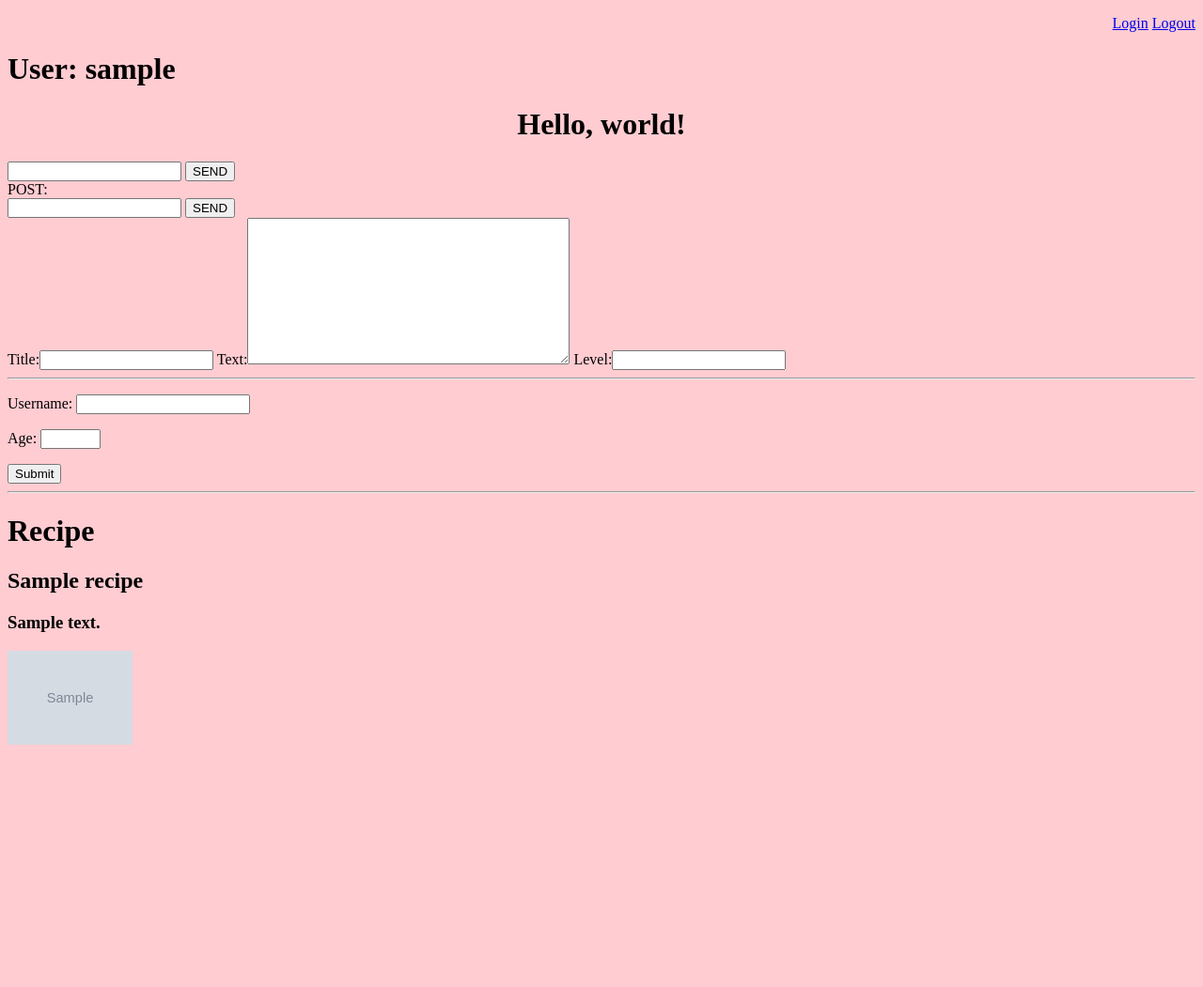
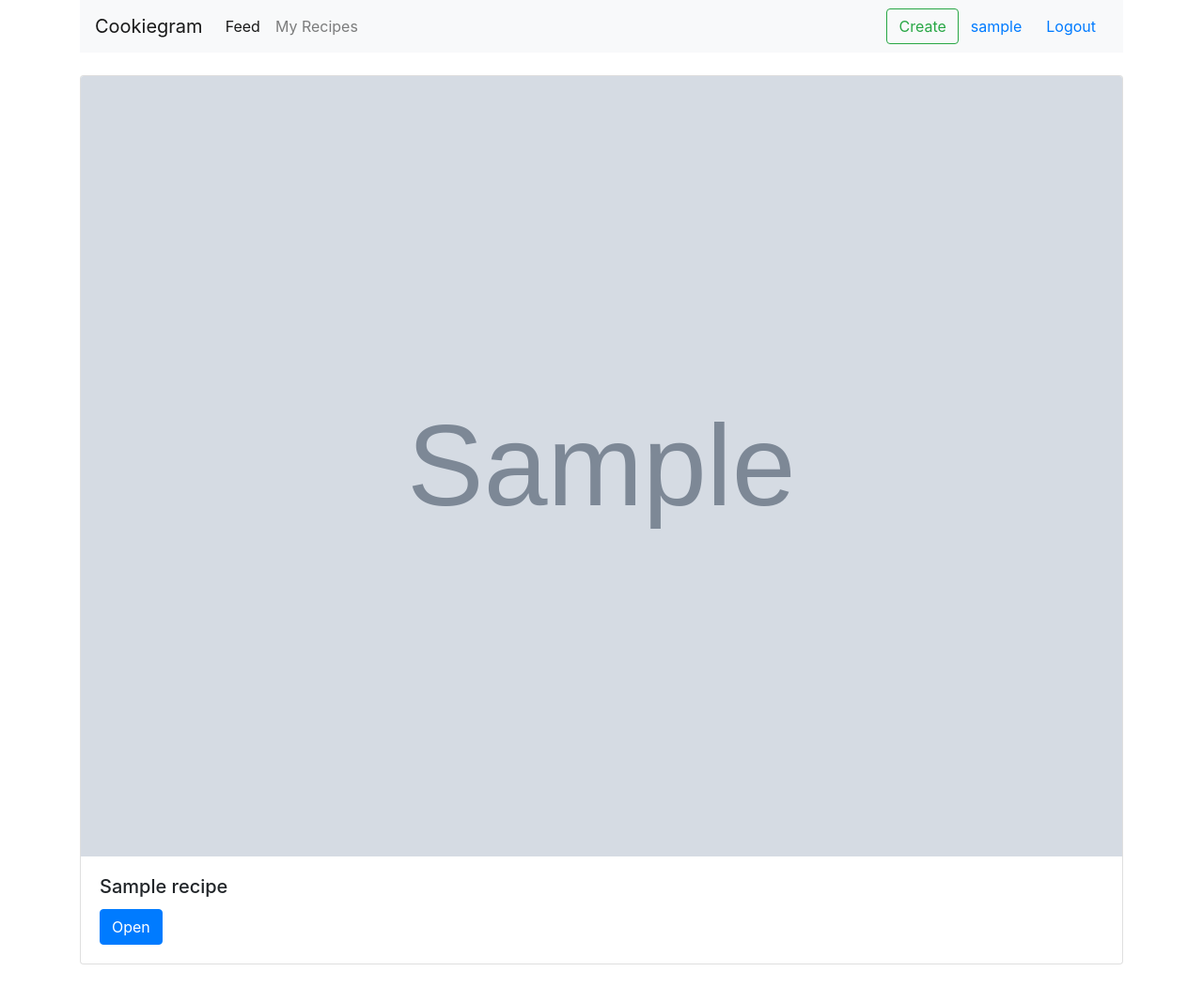
Before and after one commit to tima-akulich/z14_2, a Django app: page / in a window 1280 px wide. Shown: the whole page at 94% size. Before the commit the page ends 793 px from the top, so only its background shows below. Run offline with Django 3.2, Linux system fonts and the light colour scheme; a user stored in the database is signed in; tables that the repository leaves empty hold one stand-in row (values such as "Sample post"); grey boxes marked "Sample" are stand-in pictures; some libraries are stand-ins or nearby versions.

Commit message:
New homework

```diff
--- a/cooking/forms.py
+++ b/cooking/forms.py
@@ -1,25 +1,16 @@
 from django import forms
+from django.contrib.auth.forms import UserCreationForm
 
-from cooking.models import Recipe
-
-
-class MyFirstForm(forms.Form):
-    username = forms.CharField()
-    age = forms.IntegerField(min_value=1, max_value=100)
-    # date = forms.DateField()
-
-    def clean_username(self):
-        username = self.cleaned_data['username']
-        if username == 'bad_word':
-            raise forms.ValidationError('Your username has bad word')
-        return username
-
-    def clean(self):
-        cleaned_data = super().clean()
-        return cleaned_data
+from cooking.models import Recipe, User
 
 
 class RecipeForm(forms.ModelForm):
     class Meta:
         model = Recipe
-        fields = ('title', 'text', 'level')
+        fields = ('title', 'text', 'level', 'image')
+
+
+class RegistrationForm(UserCreationForm):
+    class Meta:
+        model = User
+        fields = ('username', 'password1', 'password2')
--- a/cooking/models.py
+++ b/cooking/models.py
@@ -8,6 +8,8 @@ from django.db import models
 # class UserInfo(models.Model):
 #     user = models.OneToOneField('auth.User', on_delete=models.CASCADE)
 #     avatar = models.ImageField(blank=True, null=True)
+from django.urls import reverse
+
 
 class User(AbstractUser):
     avatar = models.ImageField(blank=True, null=True)
@@ -28,6 +30,9 @@ class Recipe(models.Model):
 
     def __str__(self):
         return f'{self.author} - {self.title}'
+
+    def get_absolute_url(self):
+        return reverse('recipe', args=(self.pk, ))
 
     class Meta:
         verbose_name = 'Рецепт'
--- a/cooking/static/cooking/css/styles.css
+++ /dev/null
@@ -1,3 +0,0 @@
-body {
-    background: #ffccd1;
-}
--- /dev/null
+++ b/cooking/templates/base.html
@@ -0,0 +1,18 @@
+{% load static %}
+<!DOCTYPE html>
+<html lang="en">
+<head>
+    <meta charset="UTF-8">
+    <title>Title</title>
+    <link href="{% static 'cooking/css/bootstrap.min.css' %}" rel="stylesheet">
+</head>
+<body>
+<div class="container">
+    {% include 'navbar.html' %}
+    {% block content %}{% endblock content %}
+</div>
+<script src="https://code.jquery.com/jquery-3.3.1.slim.min.js" integrity="sha384-q8i/X+965DzO0rT7abK41JStQIAqVgRVzpbzo5smXKp4YfRvH+8abtTE1Pi6jizo" crossorigin="anonymous"></script>
+<script src="https://cdnjs.cloudflare.com/ajax/libs/popper.js/1.14.7/umd/popper.min.js" integrity="sha384-UO2eT0CpHqdSJQ6hJty5KVphtPhzWj9WO1clHTMGa3JDZwrnQq4sF86dIHNDz0W1" crossorigin="anonymous"></script>
+<script src="{% static 'cooking/js/bootstrap.bundle.min.js' %}"></script>
+</body>
+</html>
--- a/cooking/templates/block1.html
+++ /dev/null
@@ -1,2 +0,0 @@
-<h1>Text from block 1</h1>
-<h2>{{ param1 }} | {{ param2 }}</h2>
--- a/cooking/templates/index.html
+++ /dev/null
@@ -1,49 +0,0 @@
-{% load static %}
-<!DOCTYPE html>
-<html lang="en">
-<head>
-    <meta charset="UTF-8">
-    <title>Title</title>
-    <link rel="stylesheet" href="{% static 'cooking/css/styles.css' %}" >
-</head>
-<body>
-<p style="text-align: right">
-    <a href="{% url 'login' %}">Login</a>
-    <a href="{% url 'logout' %}">Logout</a>
-</p>
-<h1>User: {{ request.user }}</h1>
-<h1 style="text-align: center">Hello, {{ context_name }}!</h1>
-<h2>{{ param1 }}</h2>
-<h2>{{ param2 }}</h2>
-
-<form action="{% url 'index' %}" method="get">
-    <input type="text" name="username">
-    <button type="submit">SEND</button>
-</form>
-
-POST:
-<form action="{% url 'index' %}" method="post">
-    {% csrf_token %}
-    <input type="text" name="username">
-    <button type="submit">SEND</button>
-</form>
-{{ recipe_form }}
-<hr/>
-<form method="post">
-    {% csrf_token %}
-    {{ form.as_p }}
-    <button type="submit">Submit</button>
-</form>
-<hr/>
-<h1>Recipe</h1>
-{% for recipe in recipes %}
-    <h2>{{ recipe.title }}</h2>
-    <h3>{{ recipe.text }}</h3>
-    {% if recipe.image %}
-        <img src="{{ recipe.image.url }}" style="height: 100px"/>
-    {% endif %}
-    <br/>
-{% endfor %}
-
-</body>
-</html>
--- /dev/null
+++ b/cooking/templates/navbar.html
@@ -0,0 +1,27 @@
+<nav class="navbar navbar-expand-lg navbar-light bg-light">
+  <a class="navbar-brand" href="#">Cookiegram</a>
+  <button class="navbar-toggler" type="button" data-toggle="collapse" data-target="#navbarSupportedContent" aria-controls="navbarSupportedContent" aria-expanded="false" aria-label="Toggle navigation">
+    <span class="navbar-toggler-icon"></span>
+  </button>
+
+  <div class="collapse navbar-collapse" id="navbarSupportedContent">
+    <ul class="navbar-nav mr-auto">
+      <li class="nav-item active">
+        <a class="nav-link" href="{% url 'feed' %}">Feed</a>
+      </li>
+    {% if request.user.is_authenticated %}
+      <li class="nav-item">
+        <a class="nav-link" href="{% url 'user.feed' %}">My Recipes</a>
+      </li>
+    {% endif %}
+    </ul>
+  {% if not request.user.is_authenticated %}
+    <a href="{% url 'login' %}" class="btn btn-link my-2 my-sm-0">Login</a>
+    <a href="{% url 'signup' %}" class="btn btn-link my-2 my-sm-0">Signup</a>
+  {% else %}
+    <a href="{% url 'create' %}" class="btn btn-outline-success my-2 my-sm-0" type="submit">Create</a>
+    <a class="btn btn-link my-2 my-sm-0">{{ request.user }}</a>
+    <a href="{% url 'logout' %}" class="btn btn-link my-2 my-sm-0">Logout</a>
+  {% endif %}
+  </div>
+</nav>
--- /dev/null
+++ b/cooking/templates/recipe.html
@@ -0,0 +1,4 @@
+{% extends 'base.html' %}
+{% block content %}
+    {{ object }}
+{% endblock %}
--- /dev/null
+++ b/cooking/templates/recipe_list.html
@@ -0,0 +1,34 @@
+{% extends 'base.html' %}
+{% block content %}
+    <br>
+    {% for item in object_list %}
+        <div class="card">
+        {% if item.image %}
+          <img src="{{ item.image.url }}" class="card-img-top">
+        {% endif %}
+          <div class="card-body">
+            <h5 class="card-title">{{ item.title }}</h5>
+            <a href="{% url 'recipe' pk=item.pk %}" class="btn btn-primary">Open</a>
+          </div>
+        </div>
+        <br>
+    {% empty %}
+        Feed пустой
+    {% endfor %}
+    {% if is_paginated %}
+        <nav aria-label="Page navigation example">
+          <ul class="pagination">
+          {% if page_obj.has_previous %}
+            <li class="page-item">
+                <a class="page-link" href="{{ feed_url }}?page={{ page_obj.previous_page_number }}">Previous</a>
+            </li>
+          {% endif %}
+          {% if page_obj.has_next %}
+            <li class="page-item">
+                <a class="page-link" href="{{ feed_url }}?page={{ page_obj.next_page_number }}">Next</a>
+            </li>
+          {% endif %}
+          </ul>
+        </nav>
+    {% endif %}
+{% endblock content %}
--- a/cooking/urls.py
+++ b/cooking/urls.py
@@ -1,15 +1,11 @@
-from django.conf.urls import url
 from django.urls import path
-from cooking.views import hello_world, \
-    index_view, example_json_response, \
-    view_with_params, example_template, other_example_template
+from cooking.views import FeedView, UserFeedView, \
+    RecipeView, CreateRecipeView, RegisterView
 
 urlpatterns = [
-    path('example1', example_template, name='example1'),
-    path('example2', other_example_template, name='example2'),
-    path('hello', hello_world, name='hello.world'),
-    path('', index_view, name='index'),
-    path('json-example', example_json_response, name='json'),
-    path('someasdasasd-uri/<str:user_id>', view_with_params, name='with-params'),
-    # url('^other-uri/\d+', view_with_params, name='other-name')
+    path('', FeedView.as_view(), name='feed'),
+    path('create', CreateRecipeView.as_view(), name='create'),
+    path('recipe/<int:pk>/', RecipeView.as_view(), name='recipe'),
+    path('my-feed', UserFeedView.as_view(), name='user.feed'),
+    path('auth/register', RegisterView.as_view(), name='signup'),
 ]
--- a/cooking/views.py
+++ b/cooking/views.py
@@ -1,68 +1,68 @@
-from django.contrib.auth.decorators import login_required
-from django.http import HttpResponse, HttpResponseRedirect
-from django.http import JsonResponse
-from django.shortcuts import render, redirect
-import json
+from django.contrib.auth import login, authenticate
+from django.contrib.auth.mixins import LoginRequiredMixin
+from django.shortcuts import redirect
+from django.urls import reverse
+from django.urls import reverse_lazy
+from django.views.generic import ListView, CreateView, DetailView, FormView
 
-from django.urls import reverse
-from django.views.decorators.http import require_GET, require_POST
+from cooking.forms import RecipeForm, RegistrationForm
+from cooking.models import Recipe, User
 
-from cooking.forms import MyFirstForm, RecipeForm
-from cooking.models import Recipe
-
-# Create your views here.
+from django.conf import settings
 
 
-def hello_world(request, *args, **kwargs):
-    name = request.GET.get('name', 'world')
-    return HttpResponse(f'Hello, {name}')
+class FeedView(ListView):
+    paginate_by = settings.PAGE_SIZE
+    template_name = 'recipe_list.html'
+    queryset = Recipe.objects.all().order_by('-created_at')
+    url_name = 'feed'
+    # context_object_name = ''
+
+    def get_context_data(self, *, object_list=None, **kwargs):
+        context = super().get_context_data(
+            object_list=object_list, **kwargs
+        )
+        context['feed_url'] = reverse(self.url_name)
+        return context
 
 
-def index_view(request, *args, **kwargs):
-    name = request.GET.get('username') \
-           or request.POST.get('username') \
-           or 'world'
+class UserFeedView(FeedView, LoginRequiredMixin):
+    url_name = 'user.feed'
 
-    form = MyFirstForm()
-    recipe_form = RecipeForm()
-    if request.POST:
-        form = MyFirstForm(request.POST)
-        form.is_valid()
-
-    recipes = Recipe.objects.all().order_by('-created_at')
-    return render(
-        request,
-        template_name='index.html',
-        context={
-            'context_name': name,
-            'recipes': recipes,
-            'form': form,
-            'recipe_form': recipe_form
-        }
-    )
+    def get_queryset(self):
+        queryset = super().get_queryset()
+        return queryset.filter(author=self.request.user)
 
 
-def example_template(request, *args, **kwargs):
-    return render(request, template_name='example_page.html')
+class RecipeView(DetailView):
+    template_name = 'recipe.html'
+    queryset = Recipe.objects.all()
 
 
-@login_required
-@require_GET
-def other_example_template(request, *args, **kwargs):
-    return render(request, template_name='other_example_page.html')
+class CreateRecipeView(CreateView, LoginRequiredMixin):
+    template_name = 'create_recipe.html'
+    form_class = RecipeForm
+    model = Recipe
+
+    def form_valid(self, form):
+        self.object = form.save(commit=False)
+        self.object.author = self.request.user
+        self.object.save()
+        return redirect(self.get_success_url())
 
 
-def example_json_response(request, *args, **kwargs):
-    return HttpResponse(json.dumps({
-        "key": 123,
-        "value": True,
-        "list": [1,2,3],
-        "dict": {
-            "1": 2
-        }
-    }), content_type='application/json')
+class RegisterView(FormView):
+    template_name = 'registration/signup.html'
+    form_class = RegistrationForm
+    model = User
+    success_url = reverse_lazy('feed')
 
-
-def view_with_params(request, user_id, **kwargs):
-    # redirect()
-    return HttpResponse(reverse('with-params', kwargs={'user_id': 1}))
+    def form_valid(self, form):
+        form.save()
+        user = authenticate(
+            request=self.request,
+            username=form.cleaned_data['username'],
+            password=form.cleaned_data['password1']
+        )
+        login(self.request, user)
+        return super().form_valid(form)
--- a/social_cooking/settings.py
+++ b/social_cooking/settings.py
@@ -131,6 +131,8 @@ MEDIA_ROOT = 'media'
 
 AUTH_USER_MODEL = 'cooking.User'
 
-LOGIN_REDIRECT_URL = reverse_lazy('index')
-LOGOUT_REDIRECT_URL = reverse_lazy('index')
+LOGIN_REDIRECT_URL = reverse_lazy('feed')
+LOGOUT_REDIRECT_URL = reverse_lazy('feed')
 LOGIN_URL = reverse_lazy('login')
+
+PAGE_SIZE = 5
```
Also changed, not shown: cooking/templates/create_recipe.html (added, +9 -0 lines), cooking/templates/example.html (deleted, +0 -33 lines), cooking/templates/example_page.html (deleted, +0 -10 lines), cooking/templates/other_example_page.html (deleted, +0 -10 lines), templates/registration/login.html (+13 -12 lines), templates/registration/signup.html (added, +9 -0 lines), README.md, 1 other file.
